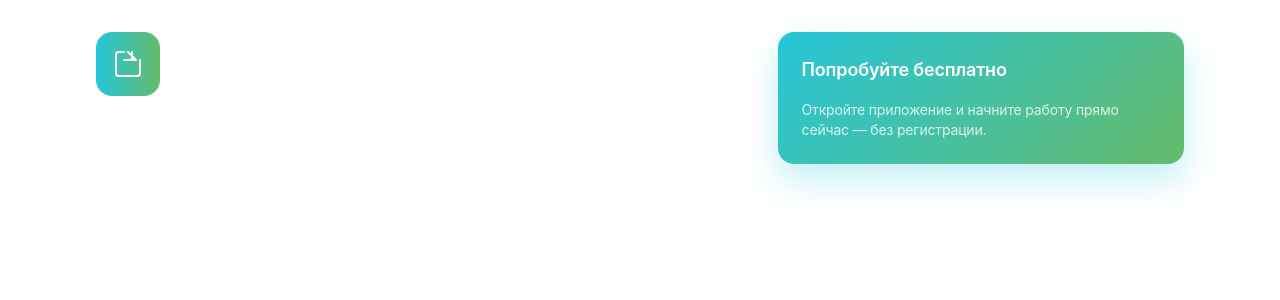
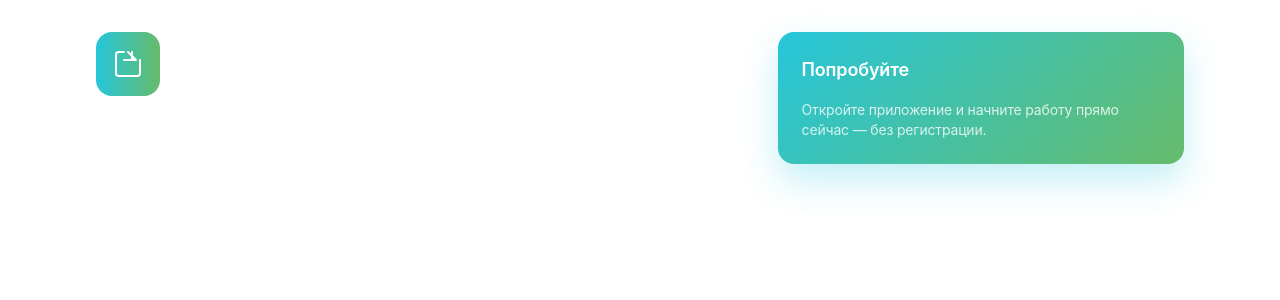
Before and after one commit to ice-product96/IceProductSite, a FastAPI app: template templates/app_detail.html in a window 1280 px wide. Shown: the part 112-412 px from the top of the page. Run offline with FastAPI, Linux system fonts and the light colour scheme; the template is opened without the code that fills it, so the values that code supplies are empty; some libraries are stand-ins or nearby versions.

Commit message:
фикс

```diff
--- a/templates/app_detail.html
+++ b/templates/app_detail.html
@@ -154,10 +154,10 @@
       {% if product.external_url %}
       <div class="lg:hidden rounded-2xl p-5 flex flex-col gap-3 text-white"
            style="background: linear-gradient(135deg, #26c6da, #66bb6a);">
-        <h2 class="text-base font-semibold">Попробуйте бесплатно</h2>
+        <h2 class="text-base font-semibold">Попробуйте</h2>
         <p class="text-sm text-white/80">Откройте приложение и начните работу прямо сейчас.</p>
         <a href="{{ product.external_url }}" target="_blank" rel="noopener noreferrer"
-           class="inline-flex items-center justify-center gap-2 bg-white text-[#06332f] font-medium text-sm px-4 py-2.5 rounded-full">
+           class="inline-flex items-center justify-center gap-2 bg-white text-[#66bb6a] font-medium text-sm px-4 py-2.5 rounded-full">
           Перейти к приложению
         </a>
       </div>
@@ -180,11 +180,11 @@
       <!-- CTA — gradient как pricing CTA на ice-shield.ru -->
       <div class="hidden lg:flex rounded-2xl p-6 flex-col gap-4 text-white"
            style="background: linear-gradient(135deg, #26c6da, #66bb6a); box-shadow: 0 16px 36px rgba(38,198,218,.28);">
-        <h2 class="text-lg font-semibold">Попробуйте бесплатно</h2>
+        <h2 class="text-lg font-semibold">Попробуйте</h2>
         <p class="text-sm text-white/80">Откройте приложение и начните работу прямо сейчас — без регистрации.</p>
         {% if product.external_url %}
         <a href="{{ product.external_url }}" target="_blank" rel="noopener noreferrer"
-           class="inline-flex items-center justify-center gap-2 bg-white text-[#06332f] font-medium text-sm px-5 py-2.5 rounded-full">
+           class="inline-flex items-center justify-center gap-2 bg-white text-[#66bb6a] font-medium text-sm px-5 py-2.5 rounded-full">
           Перейти к приложению
         </a>
         {% endif %}
```
